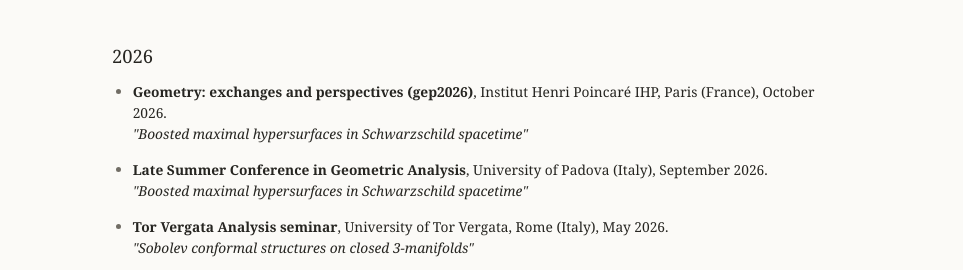
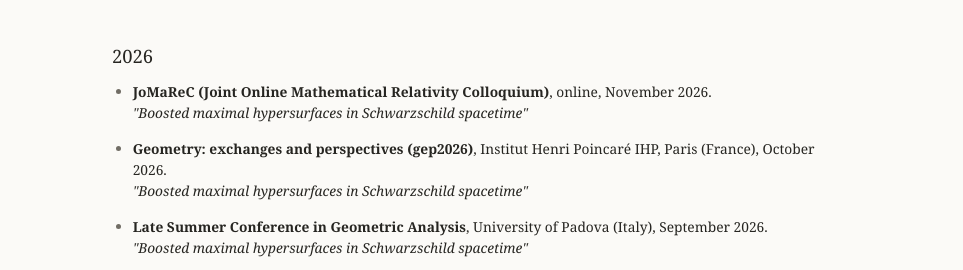
Before and after one commit to albachiarac/albachiarac.github.io, a plain HTML site: page invited-talks.html in a window 1280 px wide. Shown: the part 505-775 px from the top of the page, without its empty margins (158-1121 px from the left). Drawn offline with Linux system fonts and the light colour scheme.

Commit message:
Update invited-talks.html

```diff
--- a/invited-talks.html
+++ b/invited-talks.html
@@ -44,6 +44,10 @@
 
       <h2>2026</h2>
       <ul class="publication-list">
+        <li>
+          <strong>JoMaReC (Joint Online Mathematical Relativity Colloquium)</strong>,  online, November 2026.<br>
+          <em>"Boosted maximal hypersurfaces in Schwarzschild spacetime"</em>
+        </li>
         <li>
           <strong>Geometry: exchanges and perspectives (gep2026)</strong>,  Institut Henri Poincaré IHP, Paris (France), October 2026.<br>
           <em>"Boosted maximal hypersurfaces in Schwarzschild spacetime"</em>
```
